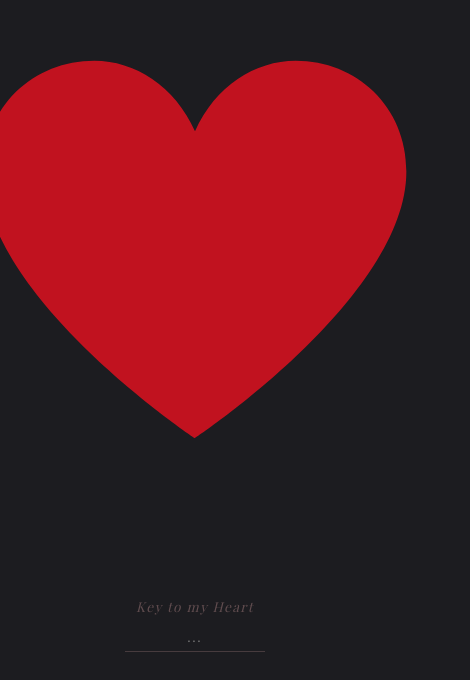
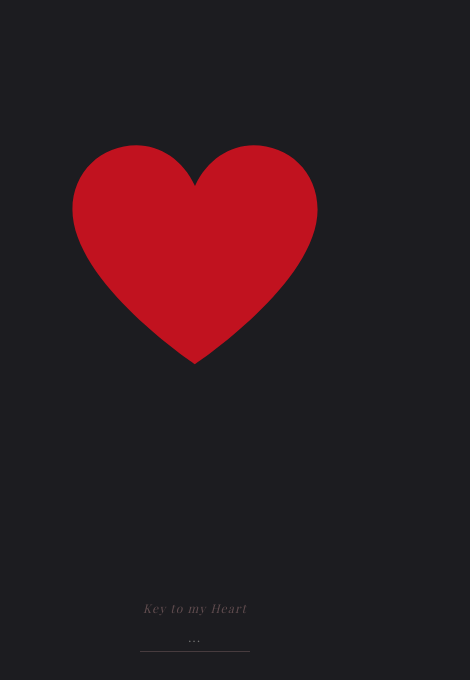
Before and after one commit to Sielor/ILoveYou, a website built with Vite: page index.html in a window 390 px wide. Shown: the part 160-840 px from the top of the page, 470 px wide, since content can reach past the window. Built offline with nearby package versions, Linux system fonts and the light colour scheme; a web font is replaced by a local one.

Commit message:
feat:added ui options for small screeens

```diff
--- a/style.css
+++ b/style.css
@@ -255,3 +255,34 @@ body {
   animation: center-pop 1.1s cubic-bezier(0.36, 0.07, 0.19, 0.97) forwards;
   z-index: 100;
 }
+
+@media (max-width: 600px) {
+  .card-3d {
+    width: 320px;
+    height: 320px;
+  }
+
+  .heart-svg-wrap {
+    width: 290px;
+    height: 290px;
+  }
+
+  .open-label {
+    font-size: 1.2rem;
+    padding: 0.5rem 30px;
+  }
+
+  .compliment-text {
+    font-size: 0.95rem;
+    padding: 1rem 30px;
+  }
+
+  .secret-input {
+    width: 110px;
+    font-size: 0.75rem;
+  }
+
+  .secret-label {
+    font-size: 0.75rem;
+  }
+}
```
